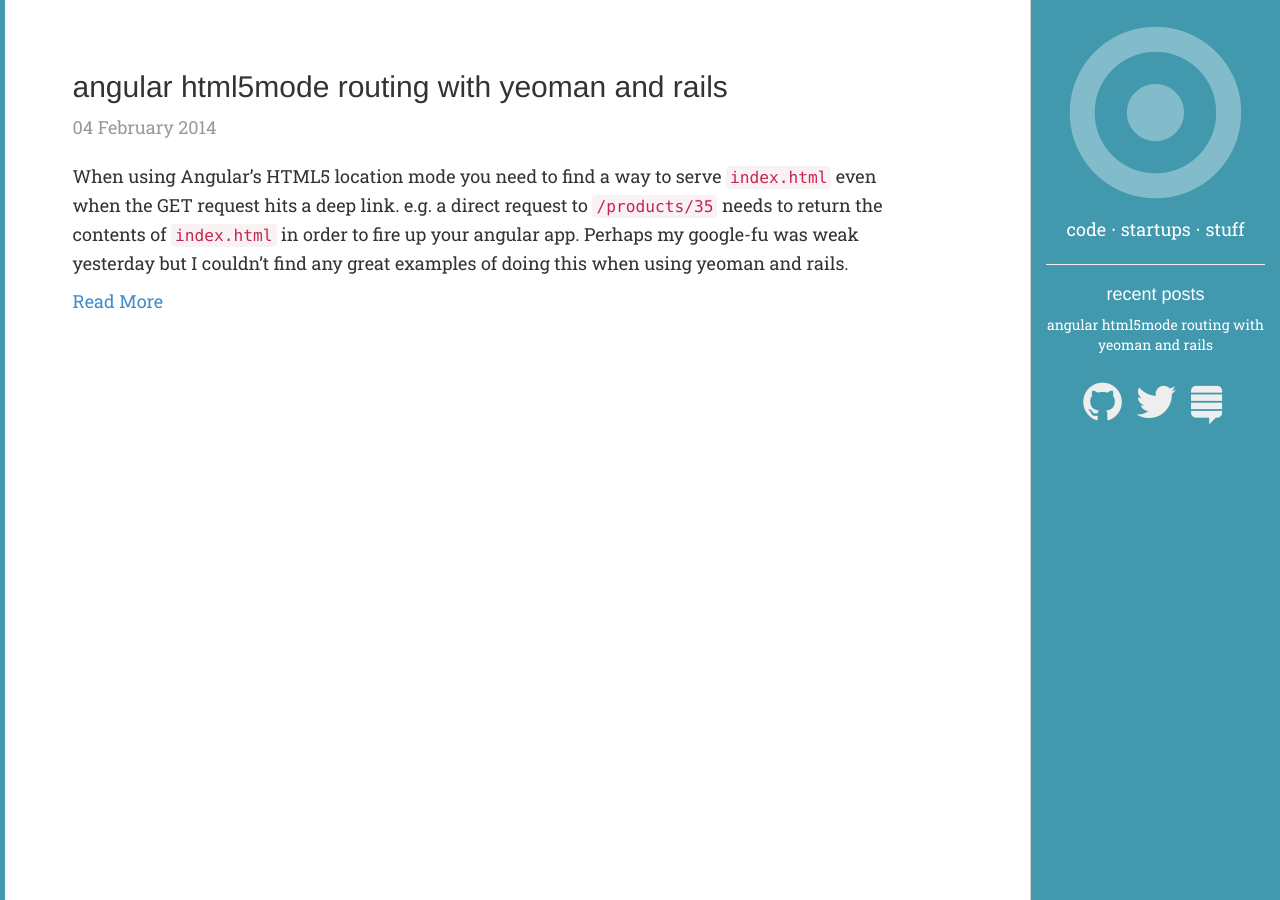
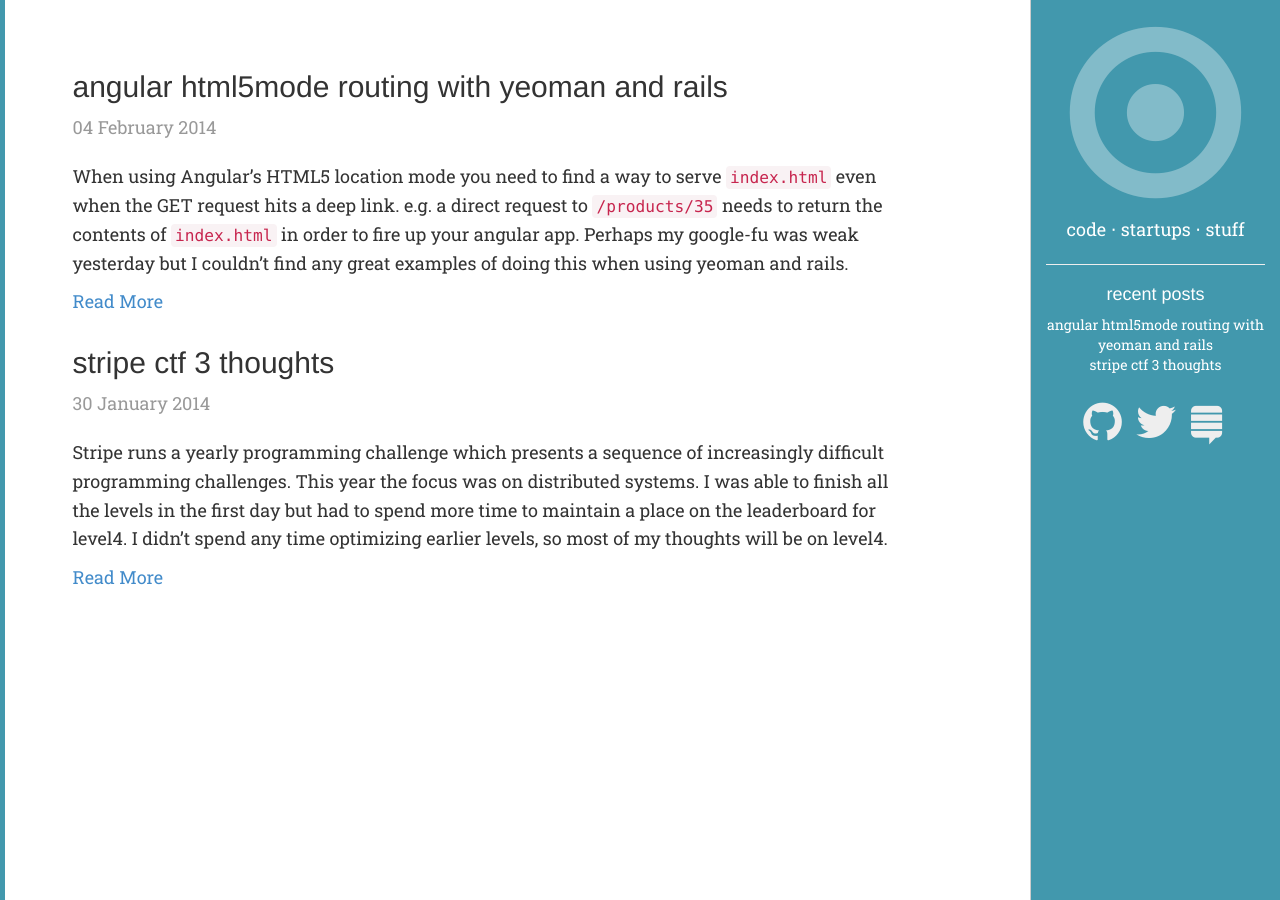
Before and after one commit to mbell697/mbell697.github.com, a Jekyll site: the page built from index.html, in a window 1280 px wide. Built offline with Jekyll 4.4.1, drawn with Linux system fonts in a browser that asks for light colours; Markdown is read by kramdown in place of the engine named in the settings; the list of posts is cut into pages by our own code; some of the changed lines change nothing that is shown.

Commit message:
Stripe Thoughts

```diff
--- a/_layouts/default.html
+++ b/_layouts/default.html
@@ -4,56 +4,7 @@
   	{% include sidebar.html %}
 	</section>
 	<section class="col-md-9 post-list">
-		{% for post in site.posts limit: 10 %}
-		<div class="row">
-			<div class="col-md-12">
-	  		<h2>{{ post.title }}</h2>
-	  		<p class="text-muted">{{ post.date | date_to_long_string }}</p>
-	  		<p class="lead">
-	  			{{ post.excerpt }}
-	  		</p>
-	  		<p>
-	    		<a href="{{ post.url }}">Read More</a>
-	  		</p>
-			</div>
-		</div>
-		{% endfor %}
-		{% if paginator.total_pages > 1 %}
-		<div class="row">
-		  <div class="col-md-12">
-		    <div>
-		      <ul class="pagination pagination-lg">
-		        {% if paginator.previous_page %}
-		          {% if paginator.previous_page == 1 %}
-		          <li><a href="/">Prev</a></li>
-		          {% else %}
-		          <li><a href="/page{{ paginator.previous_page }}">Prev</a></li>
-		          {% endif %}
-		        {% else %}
-		        <li><span class="disabled">Prev</span></li>
-		        {% endif %}
-		        {% if paginator.page == 1 %}
-		        <li><span class="active">1</span></li>
-		        {% else %}
-		        <li><a href="/">1</a></li>
-		        {% endif %}
-		        {% for count in (2..paginator.total_pages) %}
-		          {% if count == paginator.page %}
-		          <li><span class="active">{{ count }}</span></li>
-		          {% else %}
-		          <li><a href="/page{{ count }}">{{ count }}</a></li>
-		          {% endif %}
-		        {% endfor %}
-		        {% if paginator.next_page %}
-		        <li><a href="/page{{ paginator.next_page }}">Next</a></li>
-		        {% else %}
-		        <li><span class="disabled">Next</span></li>
-		        {% endif %}
-		      </ul>
-		    </div>
-		  </div>
-	  </div>
-	  {% endif %}
+		{{ content }}
 	</section>
 </div>
 
--- /dev/null
+++ b/_posts/2014-01-30-stripe-ctf-3.md
@@ -0,0 +1,87 @@
+---
+layout: post
+title: stripe ctf 3 thoughts
+---
+
+Stripe runs a yearly programming challenge which presents a sequence of increasingly difficult programming challenges. This year the focus was on distributed systems. I was able to finish all the levels in the first day but had to spend more time to maintain a place on the leaderboard for level4. I didn't spend any time optimizing earlier levels, so most of my thoughts will be on level4.
+
+
+##level0: a spell checker that was too slow
+
+ The baseline implementation reads a dictionary into a list then searches the list for every word in the input, marking the word as misspelled if it doesn't appear in the dictionary. I just loaded the dictionary into a set instead of a list so the lookup complexity for each word in the input was O(1) instead of O(n). Good enough to pass but there are much faster ways to do this, particularly if you do some pre-processing on the dictionary.
+
+##level1: The great SHA war
+
+This level boiled down to calculating SHA hashes faster than the test bot could. The baseline implementation is a bash script that uses git commands directly to calculate a commit hash. The trick was to lookup the format git uses to calculate the commit hash and directly calculate the hash without going through a git command. I wrote a simple ruby script to do this. My first implementation managed ~165kh/sec on a 2012 i5 Macbook Air. I didn't think this would be enough but I left it running for a bit while I worked on parallelizing the code to use multiple cores. To my surprise the single threaded implementation succeeded before I finished working on the parallel version.
+
+##level2: DDoS filtering with node.js
+
+This level was a node.js proxy that needed to filter out a DDoS attack as it was overloading the backend service. The baseline implementation did no filtering and routed all requests to a single backend server even though there were 3 backend servers available. I just round-robined requests to the backend nodes and stored a request count for each source address. I dropped requests once a source made 15 requests, chosen by fair dice roll. This worked for the test case as it was only 20 seconds long i.e. no need to track requests per second or anything like that to pass such a sort duration test.
+
+##level3: distributed text search engine in Scala
+
+The search cluster had 1 master node and 3 worker nodes, each node had a 500mb memory limit. The input was a directory tree full of text files which you had a few minutes to pre-process before the test harness would start sending queries. The test harness sent a query word and expected the file name and line number for any occurrence of the word. Matching was 'contains style' within a word, but not across white space.
+
+My first cut at this was to build a tri-gram index and just round-robin to the worker nodes. This scored really well on the local tests and was surprisingly quick to implement given that I'd never written anything in Scala before. Unfortunately, it failed miserably on the remote tests. The remote tests contained much more data to index than the local tests and that blew my memory usage way beyond the 500MB limit. I optimized for memory usage and sharded the index across the worker nodes, using the master to merge the results, but I was still way over the memory limit. In the process I also realized the test harness sends requests sequentially, so round-robining provides no performance benefit over a single node.
+
+Working on the memory issue was a painful process. Iteration times were horrible due to Scala's slow compilation times and the JVM's out of memory behavior, which is to freeze up as hard as 3 mile deep arctic ice. Eventually I caved and just wrote a simple inverted index search. It wasn't great but good enough to pass. This could have been a fun problem, but I'd had enough Scala for the day and was trying to stick to using the languages the skeletons were written in for the sake of variety.
+
+##level4: Distributed database in Go
+
+I really enjoyed this level. I've been meaning to learn Go and the concepts were interesting.
+
+The setup was a 5 node SQL cluster. The cluster had to accept queries to all nodes and maintain consistency while the test harness randomly caused network issues between the nodes. Stripe wrote a library to handle all the network fiddling called octopus.
+
+The core issue for this level is fault tolerant consensus. To deal with this I tracked down a library that implemented the [raft protocol](https://ramcloud.stanford.edu/wiki/download/attachments/11370504/raft.pdf) in Go. Unfortunately the library had no documentation to speak of. Luckily there was a reference implementation which looked a lot like the skeleton code Stripe provided, bingo.
+
+Implementing [goraft](http://github.com/goraft/goraft) wasn't as bad as I thought it was going to be. Mostly it was just fumbling around learning Go and dealing with the way the test harness used unix sockets to connect nodes. Luckily, the real fun begins after implementing goraft.
+
+###proxying
+
+The first challenge is that raft is designed for only the cluster leader to handle requests but the test harness sends requests to all nodes. The obvious solution here is to proxy requests to the leader, wait for a response, then return that response to the client. Enter the first edge case.
+
+###the first edge case
+
+1. Client sends request to a follower
+2. Follower proxies the request to the leader
+3. Before leader returns a response, the connection between the leader and the follower is cut
+4. Follower sends a 500 to the client due to the connection error, but the request was actually processed(sometimes)
+5. Client is now stuck waiting for a sequence number
+
+To deal with this I tried two approaches, both relied on making note of the request SQL as it arrives, then watching for the a raft command with the same SQL to be executed. This works only because the test doesn't contain any duplicate queries. A better solution would generate a unique ID for each request, but generating a guaranteed unique ID in a cluster can be a challenge itself.
+
+###asynchronous
+
+My first attempt used the fact that if you return a non-200 response to the client it will wait 100ms and try again. I used this as a polling mechanism, thinking of every request in an async manor. This worked quite well, and was fast, but seemed to have a high likelihood of triggering the second edge case (described below). The other problem with this approach is that while the cluster processes a lot of queries, it gets way ahead of sending responses to the clients. Your limited by the 100ms client retry timeout.
+
+###synchronous
+
+Instead of relying on the client to retry a failed request. I used the fact that the client <-> node connections are perfect to hold the connection open until I saw a result on the backend. This slowed the cluster down but made it more resilient to the second edge case. It also kept the cluster query execution much more in sync with client response sending, no longer was the cluster 1000 queries ahead of what had been sent to the clients.
+
+###replacing the SQL implementation
+
+The default skeleton called out to the SQLlite binary for every request. I timed this and was actually surprised by how fast it was, ~20ms on average But, it had highly variable latency, sometimes taking 150ms to execute the query. I replaced this implementation with an in memory, in process SQLlite implementation which cut query times down to <1ms. This change greatly improved performance. On clean runs I was getting 1200-1400 queries completed. If I hit the edge case, I'd get stuck at only 100 or so.
+
+###the second edge case
+
+This one is a bit wonky, but I believe this is what was happening:
+
+1. Client sends a request to a follower node
+2. Follower node proxies the request to the leader
+3. Leader sends out the raft command but it doesn't make it to enough nodes to be committed
+4. An election is trigger by network failures, but the old leader still has it's connection to the proxy node
+5. Upon losing leadership, the old leader returns an error to the follower node indicating that the command failed to be committed
+6. Proxy receives this error and sends a 500 to the client
+7. A node which did receive the command gets elected to be the new leader
+8. New leader broadcasts the command and succeeds in committing it
+9. Client is now stuck waiting for a sequence number since it believes the command failed
+
+I never came up with a reasonable way to deal with this edge case. I did see legitimate cases where there were commands that failed  so I couldn't just assume the error was a false failure. Any approach I came up with would have just made the error less likely and slowed down the cluster so much that the score would be garbage anyway. It didn't happen all that often so I just hoped to avoid it.
+
+###scoring
+
+Scoring was highly variable due to a couple of issues. The largest was that Stripe's reference implementation bombed a few of the test cases very badly. Since scoring was handled by comparing your score to the reference implementation's score this meant you could get very high scores on these test cases. My guess is that the reference implementation also didn't find a way to handle the second edge case causing the occasional very low score.
+
+There are also a couple bugs in goraft which made scoring difficult. The most annoying one is a race condition causing a crash. Octopus seemed to be very good at triggering this bug, I'd say somewhere around 20-33% of the time it would be triggered. It seemed to be just luck to avoid triggering it, even on multiple runs of the same test case.
+
+Due to these issues, competing on the leaderboard required you to loop `git push` and hope to land on a test case that the reference scored poorly on, and didn't trigger the goraft race condition.  I had runs where I completed 1300 queries score only ~500 and runs where I completed only 700 queries score a few thousand, just luck of the draw.
--- a/index.html
+++ b/index.html
@@ -3,11 +3,53 @@ layout: default
 title: Your New Jekyll Site
 ---
 
-<div id="home">
-  <h1>Blog Posts</h1>
-  <ul class="posts">
-    {% for post in site.posts %}
-      <li><span>{{ post.date | date_to_string }}</span> &raquo; <a href="{{ post.url }}">{{ post.title }}</a></li>
-    {% endfor %}
-  </ul>
+{% for post in site.posts limit: 10 %}
+<div class="row">
+	<div class="col-md-12">
+		<h2>{{ post.title }}</h2>
+		<p class="text-muted">{{ post.date | date_to_long_string }}</p>
+		<p class="lead">
+			{{ post.excerpt }}
+		</p>
+		<p>
+  		<a href="{{ post.url }}">Read More</a>
+		</p>
+	</div>
 </div>
+{% endfor %}
+{% if paginator.total_pages > 1 %}
+<div class="row">
+  <div class="col-md-12">
+    <div>
+      <ul class="pagination pagination-lg">
+        {% if paginator.previous_page %}
+          {% if paginator.previous_page == 1 %}
+          <li><a href="/">Prev</a></li>
+          {% else %}
+          <li><a href="/page{{ paginator.previous_page }}">Prev</a></li>
+          {% endif %}
+        {% else %}
+        <li><span class="disabled">Prev</span></li>
+        {% endif %}
+        {% if paginator.page == 1 %}
+        <li><span class="active">1</span></li>
+        {% else %}
+        <li><a href="/">1</a></li>
+        {% endif %}
+        {% for count in (2..paginator.total_pages) %}
+          {% if count == paginator.page %}
+          <li><span class="active">{{ count }}</span></li>
+          {% else %}
+          <li><a href="/page{{ count }}">{{ count }}</a></li>
+          {% endif %}
+        {% endfor %}
+        {% if paginator.next_page %}
+        <li><a href="/page{{ paginator.next_page }}">Next</a></li>
+        {% else %}
+        <li><span class="disabled">Next</span></li>
+        {% endif %}
+      </ul>
+    </div>
+  </div>
+</div>
+{% endif %}
--- /dev/null
+++ b/js/ios-orientationchange-fix.js
@@ -0,0 +1,56 @@
+/*! A fix for the iOS orientationchange zoom bug.
+ Script by @scottjehl, rebound by @wilto.
+ MIT / GPLv2 License.
+*/
+(function(w){
+
+	// This fix addresses an iOS bug, so return early if the UA claims it's something else.
+	var ua = navigator.userAgent;
+	if( !( /iPhone|iPad|iPod/.test( navigator.platform ) && /OS [1-5]_[0-9_]* like Mac OS X/i.test(ua) && ua.indexOf( "AppleWebKit" ) > -1 ) ){
+		return;
+	}
+
+    var doc = w.document;
+
+    if( !doc.querySelector ){ return; }
+
+    var meta = doc.querySelector( "meta[name=viewport]" ),
+        initialContent = meta && meta.getAttribute( "content" ),
+        disabledZoom = initialContent + ",maximum-scale=1",
+        enabledZoom = initialContent + ",maximum-scale=10",
+        enabled = true,
+		x, y, z, aig;
+
+    if( !meta ){ return; }
+
+    function restoreZoom(){
+        meta.setAttribute( "content", enabledZoom );
+        enabled = true;
+    }
+
+    function disableZoom(){
+        meta.setAttribute( "content", disabledZoom );
+        enabled = false;
+    }
+
+    function checkTilt( e ){
+		aig = e.accelerationIncludingGravity;
+		x = Math.abs( aig.x );
+		y = Math.abs( aig.y );
+		z = Math.abs( aig.z );
+
+		// If portrait orientation and in one of the danger zones
+        if( (!w.orientation || w.orientation === 180) && ( x > 7 || ( ( z > 6 && y < 8 || z < 8 && y > 6 ) && x > 5 ) ) ){
+			if( enabled ){
+				disableZoom();
+			}
+        }
+		else if( !enabled ){
+			restoreZoom();
+        }
+    }
+
+	w.addEventListener( "orientationchange", restoreZoom, false );
+	w.addEventListener( "devicemotion", checkTilt, false );
+
+})( this );
```
